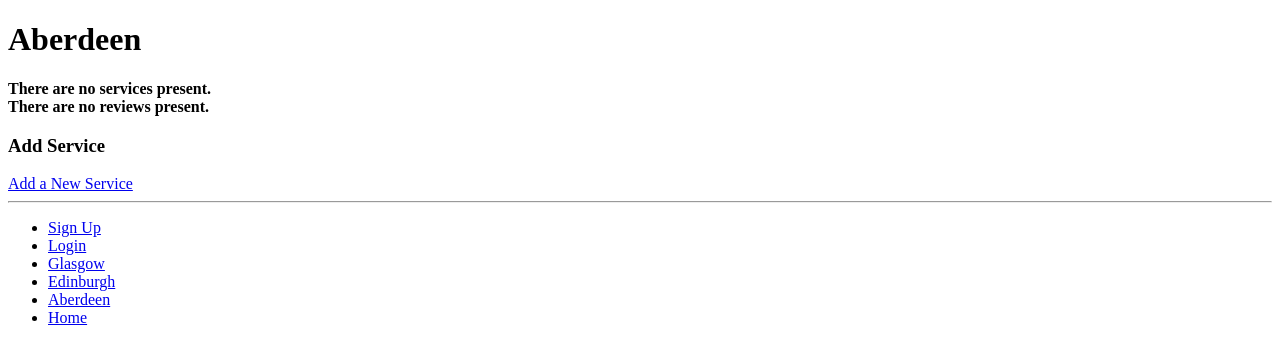
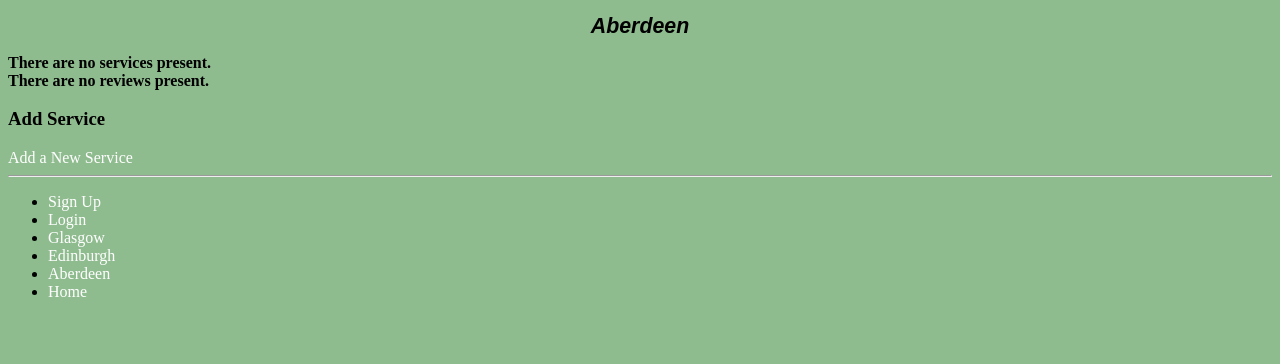
Before and after one commit to isagard/rate_my_ride, a Django app: page /aberdeen/ in a window 1280 px wide. Shown: the top 364 px of the page. Run offline with Django 3.2, Linux system fonts and the light colour scheme; data that the repository does not hold is empty.

Commit message:
css stylesheet initial

```diff
--- /dev/null
+++ b/static/ride/stylesheet.css
@@ -0,0 +1,28 @@
+h1 {
+    font-size: 16pt;
+    font-style: italic;
+    text-align: center;
+    color:black;
+    font-family: 'Arial', 'Helvetica', sans-serif;
+}
+
+body {
+    background-color:darkseagreen;
+}
+
+.sample-list {
+    list-style-type: none;
+    background-color: #333333;
+    color: #FFFFFF;
+    padding: 10px;
+
+}
+
+a {
+    color:#FFFFFF;
+    text-decoration: none;
+}
+a:hover {
+    color: blue;
+    text-decoration: underline;
+}
--- a/templates/ride/base.html
+++ b/templates/ride/base.html
@@ -11,6 +11,37 @@
                 <img src="{% static 'images/taxi_car.jpg' %}" alt="Picture of Car" />
             {% endblock %}
         </title>
+        <!-- <style>
+            h1 {
+                font-size: 16pt;
+                font-style: italic;
+                text-align: center;
+                color:black;
+                font-family: 'Arial', 'Helvetica', sans-serif;
+            }
+
+            body {
+                background-color:darkseagreen;
+            }
+
+            .sample-list {
+                list-style-type: none;
+                background-color: #333333;
+                color: #FFFFFF;
+                padding: 10px;
+            }
+
+            a {
+                color:#FFFFFF;
+                text-decoration: none;
+            }
+
+            a:hover {
+                color: blue;
+                text-decoration: underline;
+            }
+        </style> -->
+    <link rel="stylesheet" href="ride/static/ride/stylesheet.css">
     </head>
     <body>
         <div>
```
